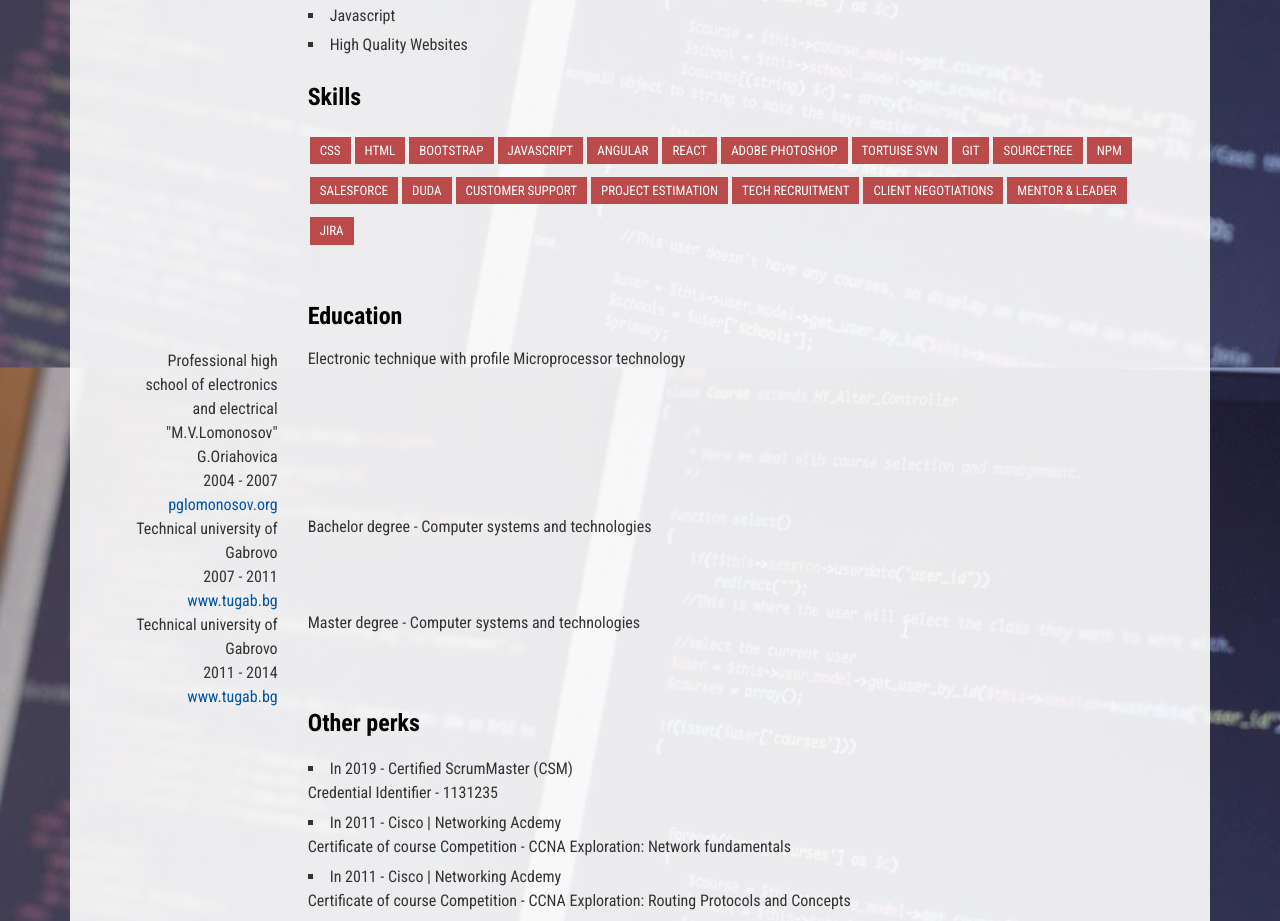
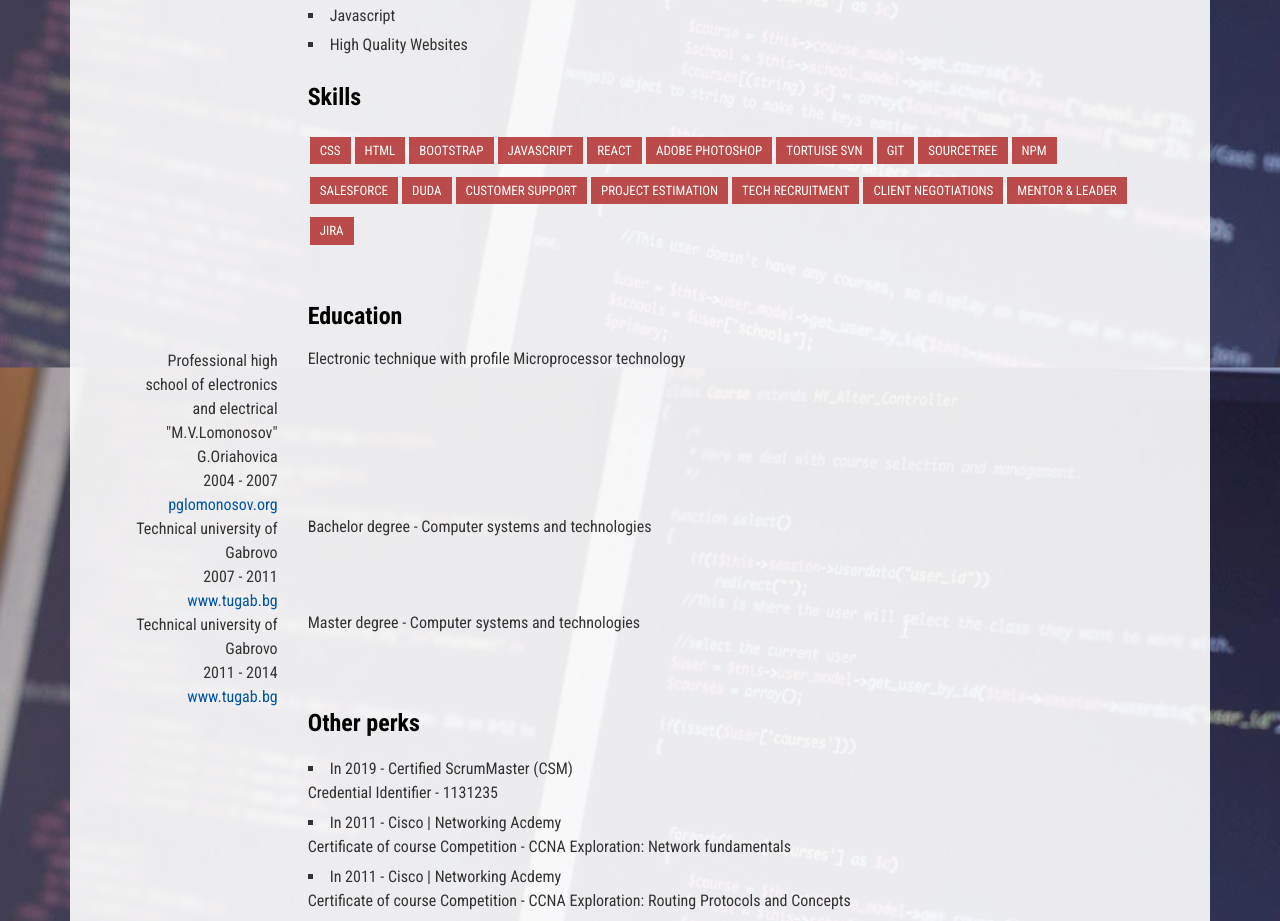
Before and after one commit to Miroslav6/mnportfolio, a React (Create React App) app: page / in a window 1280 px wide. Shown: the part 1340-2261 px from the top of the page. Built offline with nearby package versions, Linux system fonts and the light colour scheme.

Commit message:
Remove one skill
Remove one skill

```diff
--- a/src/Body/Body.jsx
+++ b/src/Body/Body.jsx
@@ -85,7 +85,6 @@ class Body extends React.Component {
           <li><a rel='nofollow' target='_blank'>HTML</a></li>
           <li><a rel='nofollow' target='_blank'>Bootstrap</a></li>
           <li><a rel='nofollow' target='_blank'>JavaScript</a></li>
-          <li><a rel='nofollow' target='_blank'>Angular</a></li>
           <li><a rel='nofollow' target='_blank'>React</a></li>
           <li><a rel='nofollow' target='_blank'>Adobe Photoshop</a></li>
           <li><a rel='nofollow' target='_blank'>Tortuise SVN</a></li>
```
Also changed, not shown: 1 other file (tests, documents, lock files or other folders).
